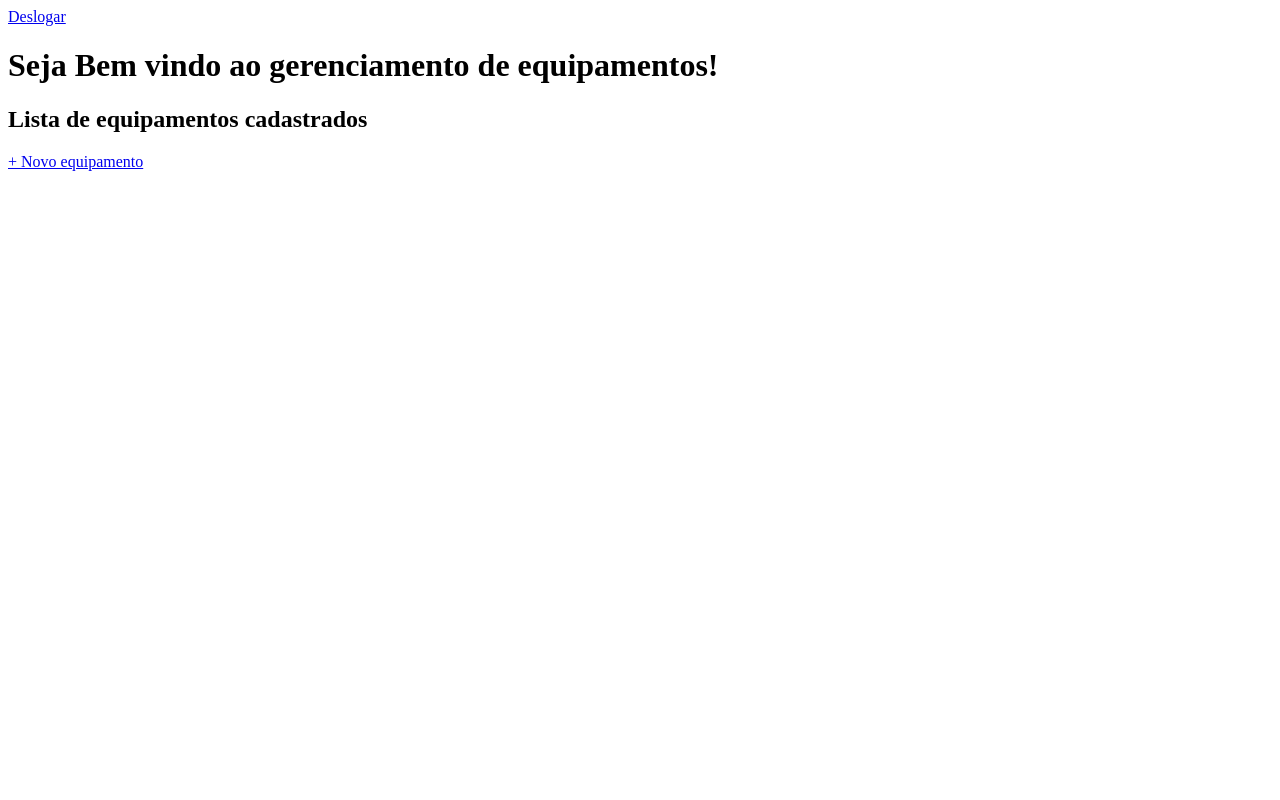
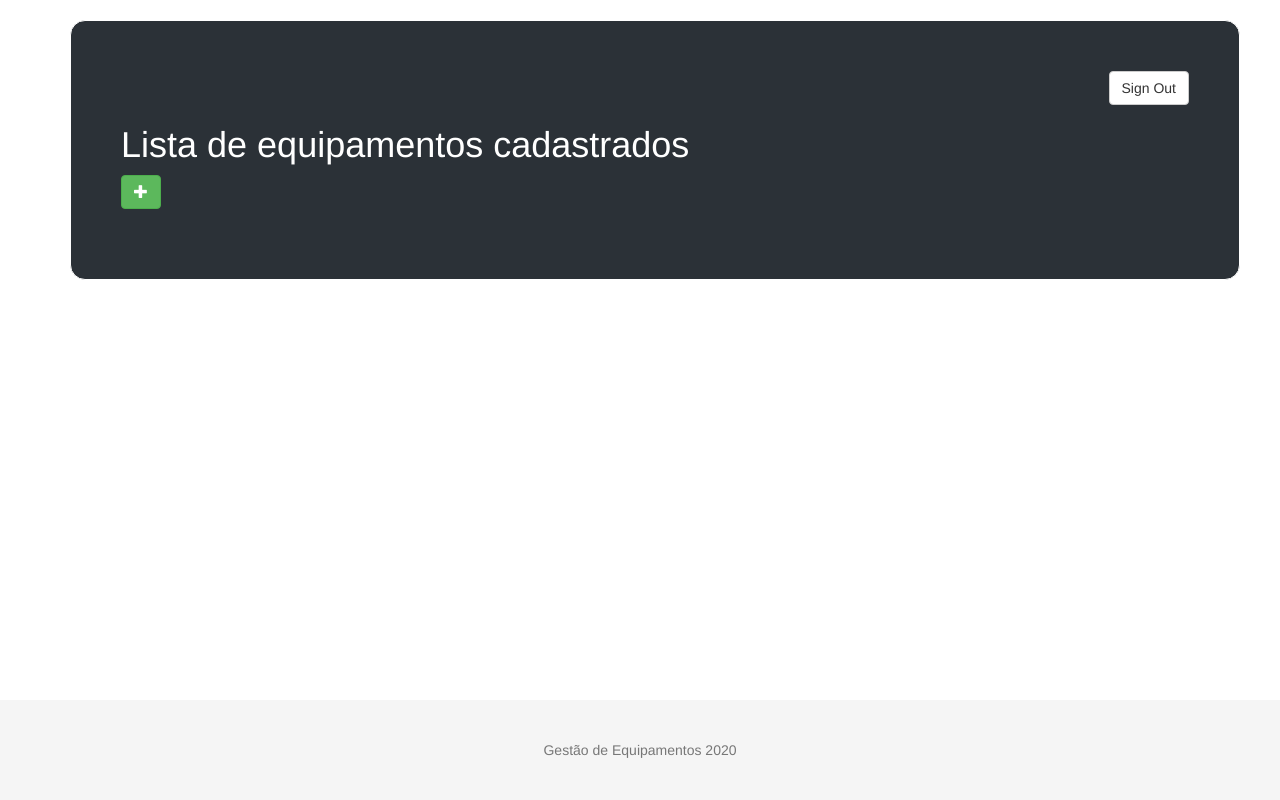
Before and after one commit to jnbarreto/heroku, a Django app: template equipamentos/templates/lista.html in a window 1280 px wide. Run offline with Django 3.2, Linux system fonts and the light colour scheme; the template is opened without the code that fills it, so the values that code supplies are empty; some libraries are stand-ins or nearby versions.

Commit message:
layoutzação e config

```diff
--- a/equipamentos/templates/lista.html
+++ b/equipamentos/templates/lista.html
@@ -1,22 +1,39 @@
-<!DOCTYPE html>
-<html lang="pt-br">
-  <head>
-    <title>equipamentos</title>
-    <meta charset="utf-8">
-  </head>
-  <body>
-  <a href={% url 'logout' %}>Deslogar </a>
-    <h1>Seja Bem vindo ao gerenciamento de equipamentos!</h1>
+{% extends 'base.html' %}
 
-    <h2>Lista de equipamentos cadastrados</h2>
-    <ul>
-      {% for equipamento in lista %}
-        <li>
-          <a href="{% url 'atualizar_equipamento' equipamento.id %}">{{ equipamento }}</a>
-          <a href="{% url 'deleta_equipamento' equipamento.id %}">Deletar</a>
-        </li>
-      {% endfor %}
-    </ul>
-    <a href="{% url 'novo_equipamento' %}"> + Novo equipamento </a>
-  </body>
-</html>
+  {% block title %}Equipamentos{% endblock%}
+
+  {% block content%}
+    <div class="container home">
+      <a class="btn btn-default r" href={% url 'logout' %}>Sign Out</a>
+      <div class="row">
+
+        <div class="col-xs-12">
+          <h1>Lista de equipamentos cadastrados</h1>
+        </div>
+
+        <div class="col-xs-12">
+          <a class="btn btn-success " href="{% url 'novo_equipamento' %}"> <span class="glyphicon glyphicon-plus" aria-hidden="true"></span> </a>
+        </div>
+
+        <div class="col-xs-12">
+          <ul class="list-group">
+            {% for equipamento in lista %}
+              <li class="list-group-item ">
+                <a href="{% url 'atualizar_equipamento' equipamento.id %}">{{ equipamento }}</a>
+                <a class="r" href="{% url 'deleta_equipamento' equipamento.id %}" ><span class="glyphicon glyphicon-trash" aria-hidden="true"></a>
+              </li>
+            {% endfor %}
+          </ul>
+        </div>
+
+      </div>
+  </div>
+  {% endblock %}
+
+  {% block footer %}
+    <footer class="footer mt-auto py-3">
+      <div class="containered">
+        <span class="text-muted">Gestão de Equipamentos 2020</span>
+      </div>
+    </footer>
+  {% endblock %}
--- a/equipamentos/views.py
+++ b/equipamentos/views.py
@@ -25,7 +25,7 @@ def atualizar_equipamento(request, id):
     if form.is_valid():
         form.save()
         return redirect('lista')
-    return render(request, 'atualiza.html', {'form': form})
+    return render(request, 'atualiza.html', {'form': form, 'equip':equip})
 
 @login_required
 def deleta_equipamento(request, id):
--- /dev/null
+++ b/static/style.css
@@ -0,0 +1,39 @@
+.signin {
+    border: 2px solid gray;
+    margin-top: 50px;
+    padding: 20px;
+    border-radius: 15px;
+}
+.base{
+    margin-top: 20px;
+}
+
+.home{
+    background-color: #2b3137;
+    color: #fff;
+    border:1px solid;
+    padding:50px;
+    border-radius:15px;
+}
+
+.containered {
+    width: auto;
+    max-width: 680px;
+    padding: 0 15px;
+  }
+
+.footer {
+    display: flex;
+    flex-wrap: wrap;
+    align-items: center;
+    justify-content: center;
+    position: absolute;
+    bottom: 0;
+    width: 100%;
+    height: 100px;
+    background-color: #f5f5f5;
+}
+
+.r{
+    float: right;
+}
--- /dev/null
+++ b/templates/base.html
@@ -0,0 +1,18 @@
+{% load static %}
+<!DOCTYPE html>
+<html lang="pt-br">
+  <head>
+    <title>{% block title %}{% endblock %}</title>
+    <meta charset="utf-8">
+    <link rel="stylesheet" href="https://maxcdn.bootstrapcdn.com/bootstrap/3.3.7/css/bootstrap.min.css"
+    integrity="sha384-BVYiiSIFeK1dGmJRAkycuHAHRg32OmUcww7on3RYdg4Va+PmSTsz/K68vbdEjh4u" crossorigin="anonymous">
+    <link rel="stylesheet" href="{% static 'style.css' %}"
+  </head>
+  <body class="base">
+    <div class="container">
+        {% block content %} {% endblock %}
+    </div>
+
+    {% block footer%} {% endblock %}
+  </body>
+</html>
```
Also changed, not shown: app/settings/base.py (+5 -3 lines), equipamentos/templates/atualiza.html (+29 -15 lines), equipamentos/templates/cadastro.html (+28 -15 lines), equipamentos/templates/deleta.html (+26 -15 lines), home/templates/home.html (+33 -16 lines), templates/registration/login.html (+23 -15 lines), static/img/images.jpeg (added).
